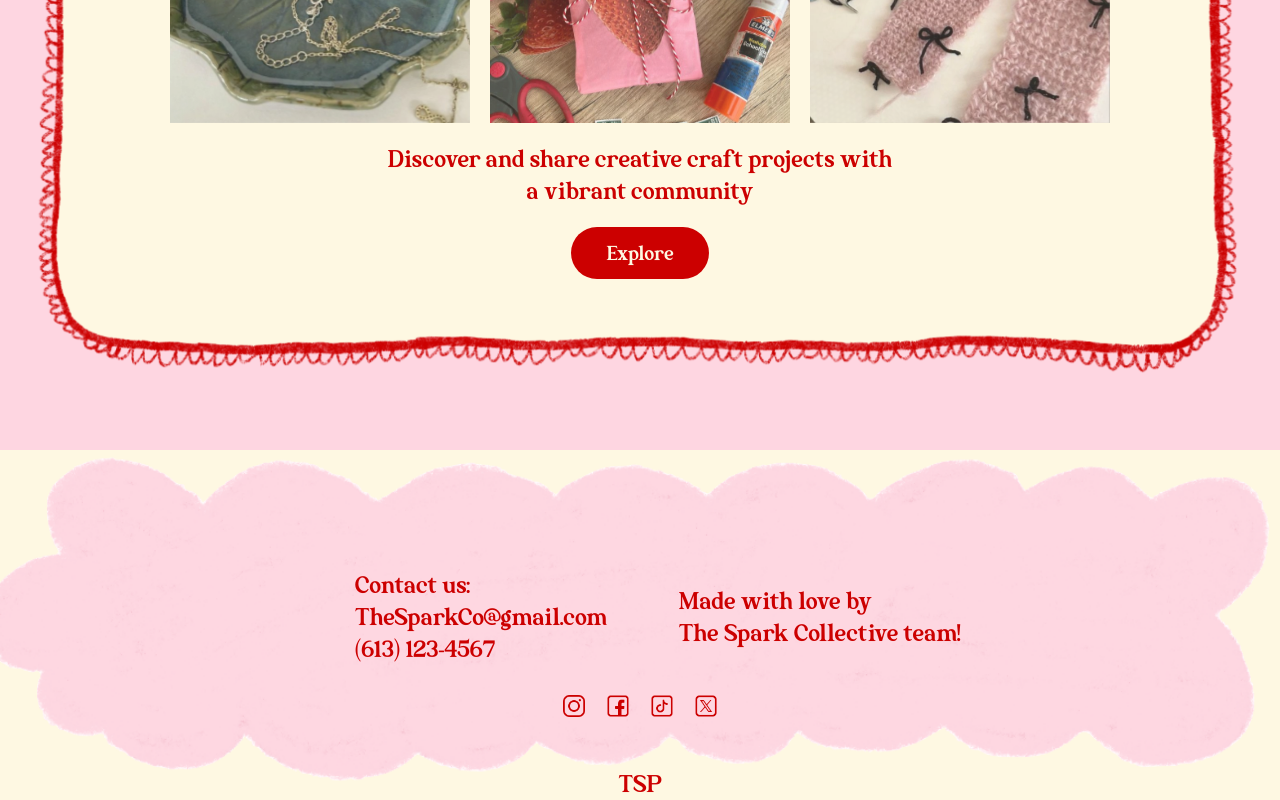
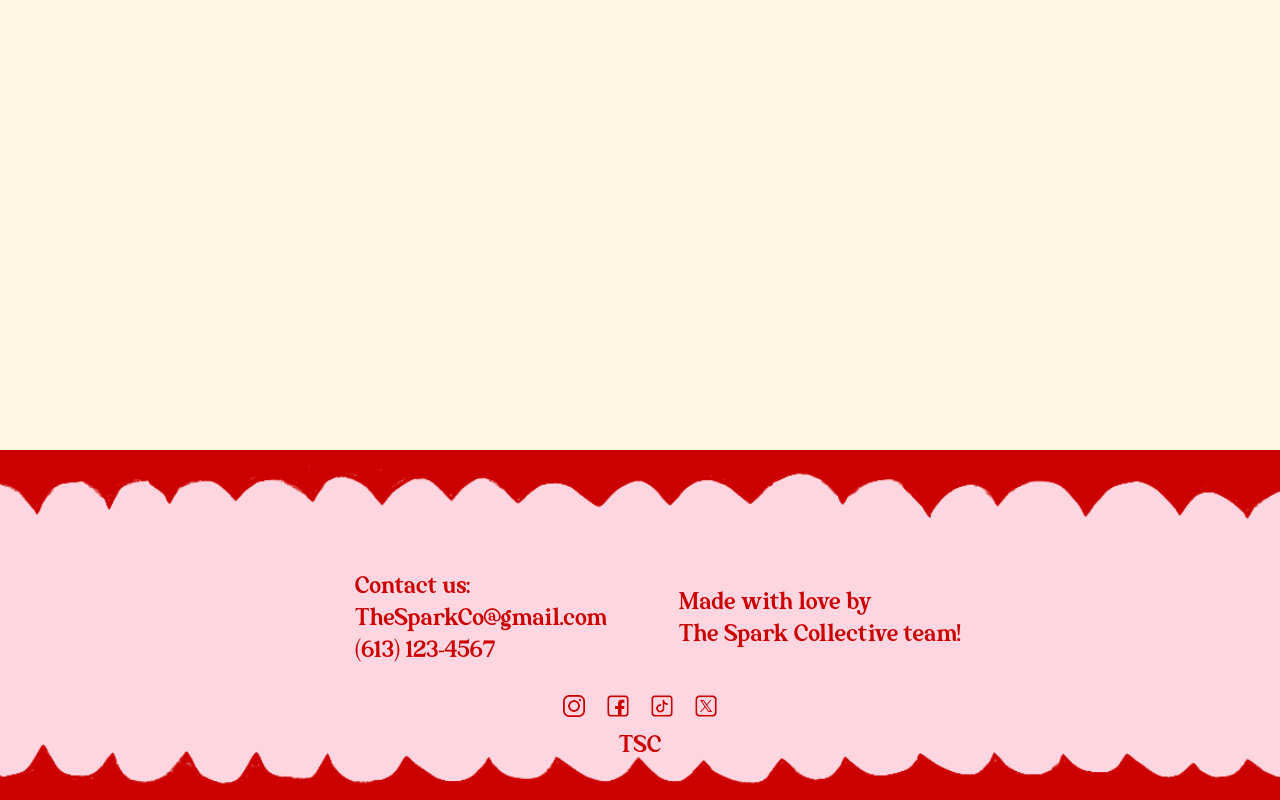
Before and after one commit to ayadebbagh/SEG3525_Project2, a React (Vite) app: page /resource-library in a window 1280 px wide. Shown: the part 426-1226 px from the top of the page. Built offline with nearby package versions, Linux system fonts and the light colour scheme.

Commit message:
started resource library page

```diff
--- a/package.json
+++ b/package.json
@@ -12,7 +12,8 @@
   "dependencies": {
     "react": "^18.3.1",
     "react-dom": "^18.3.1",
-    "react-icons": "^5.2.1"
+    "react-icons": "^5.2.1",
+    "react-router-dom": "^6.24.0"
   },
   "devDependencies": {
     "@types/react": "^18.3.3",
--- a/src/components/navBar.jsx
+++ b/src/components/navBar.jsx
@@ -22,7 +22,7 @@ const Navbar = () => {
         >
           <div className="text-sm font-Paradose" style={{ fontSize: "24px" }}>
             <a
-              href="#responsive-header"
+              href="/"
               className="block mt-4 lg:inline-block lg:mt-0 text-red hover:text-beige mr-4"
             >
               The Spark Collective
@@ -47,7 +47,7 @@ const Navbar = () => {
               Community
             </a>
             <a
-              href="#resource-library"
+              href="/resource-library"
               className="block mt-4 lg:inline-block lg:mt-0 text-red hover:text-beige"
             >
               Resource Library
--- /dev/null
+++ b/src/components/redFooter.jsx
@@ -0,0 +1,63 @@
+import React from "react";
+import redFooter from "../assets/images/redFooter.png";
+import facebook from "../assets/images/facebook.png";
+import instagram from "../assets/images/instagram.png";
+import tiktok from "../assets/images/tiktok.png";
+import twitter from "../assets/images/twitter.png";
+
+const RedFooter = () => {
+  return (
+    <div
+      className="bg-lightPink w-screen flex justify-center items-center relative overflow-hidden"
+      style={{ height: "350px" }}
+    >
+      <img
+        src={redFooter}
+        alt=""
+        className="absolute w-full h-full object-cover"
+        style={{ top: "0px" }}
+      />
+      <div className="flex justify-center items-center w-full absolute top-0 left-0 right-0 bottom-0">
+        <div className="flex flex-col justify-center items-center h-full w-full px-8">
+          <div className="flex justify-center items-center flex-wrap">
+            <div
+              className="text-left mr-8 md:mr-20 lg:mr-20 text-red font-Texterius text-md md:text-xl lg:text-2xl whitespace-nowrap mb-4 md:mb-4 pl-9 pr-9"
+              style={{
+                minWidth: "250px",
+                marginLeft: "auto",
+                marginRight: "auto",
+              }}
+            >
+              Contact us: <br />
+              TheSparkCo@gmail.com <br />
+              (613) 123-4567
+            </div>
+            <div
+              className="text-left md:ml-20 lg:ml-20 text-red font-Texterius text-md md:text-xl lg:text-2xl whitespace-nowrap mb-4 md:mb-4 pl-9"
+              style={{
+                minWidth: "250px",
+                marginLeft: "auto",
+                marginRight: "auto",
+              }}
+            >
+              Made with love by <br />
+              The Spark Collective team!
+            </div>
+          </div>
+          <div className=" absolute bottom-20 flex justify-center items-center space-x-4">
+            <img src={instagram} className="w-7 h-7" />
+            <img src={facebook} className="w-7 h-7" />
+            <img src={tiktok} className="w-7 h-7" />
+            <img src={twitter} className="w-7 h-7" />
+          </div>
+          <div className="absolute bottom-10 text-center">
+            <div className=" text-red font-Texterius text-md md:text-xl lg:text-2xl mt-4 w-full">
+              TSC
+            </div>
+          </div>
+        </div>
+      </div>
+    </div>
+  );
+};
+export default RedFooter;
--- a/src/main.jsx
+++ b/src/main.jsx
@@ -1,10 +1,20 @@
 import React from "react";
 import ReactDOM from "react-dom/client";
+import "./index.css";
+import { BrowserRouter as Router, Routes, Route } from "react-router-dom";
+import Navbar from "./components/navBar.jsx";
 import Homepage from "./pages/Homepage.jsx";
-import "./index.css";
+import ResourceLibrary from "./pages/ResourceLibrary.jsx";
 
-ReactDOM.createRoot(document.getElementById("root")).render(
+const root = ReactDOM.createRoot(document.getElementById("root"));
+root.render(
   <React.StrictMode>
-    <Homepage />
+    <Router>
+      <Navbar />
+      <Routes>
+        <Route path="/" element={<Homepage />} />
+        <Route path="/resource-library" element={<ResourceLibrary />} />
+      </Routes>
+    </Router>
   </React.StrictMode>
 );
--- a/src/pages/Homepage.jsx
+++ b/src/pages/Homepage.jsx
@@ -10,19 +10,18 @@ import ImageSlider from "../components/fadePictures.jsx";
 function Homepage() {
   return (
     <>
-      <Navbar />
       <div className="bg-lightPink w-full h-screen">
         <div className="flex flex-col justify-center items-center pt-4 px-4 overflow-hidden h-screen w-full relative">
           <img
             src={border}
-            className="object-contain absolute left-0 w-full h-full"
+            className="hidden md:block object-contain absolute left-0 w-full h-full"
             style={{ top: "-50px" }}
           />
           <div className="flex flex-col justify-center items-center h-full w-full px-8 z-10 mt-[-130px] space-y-5">
             <h1 className="text-red font-Texterius text-3xl md:text-6xl lg:text-8xl text-center">
               Find your next project!
             </h1>
-            <div className="flex flex-row justify-center items-center space-x-5 mt-5">
+            <div className="flex flex-col sm:flex-row justify-center items-center space-x-0 sm:space-x-5 space-y-5 sm:space-y-0">
               <ImageSlider
                 images={[
                   "./src/assets/images/1.jpeg",
@@ -101,7 +100,7 @@ function Homepage() {
             </div>
             <div className="absolute bottom-0 text-center">
               <div className=" text-red font-Texterius text-md md:text-xl lg:text-2xl mt-4 w-full">
-                TSP
+                TSC
               </div>
             </div>
           </div>
--- /dev/null
+++ b/src/pages/ResourceLibrary.jsx
@@ -0,0 +1,18 @@
+import React from "react";
+import RedFooter from "../components/redFooter";
+// Ensure the import matches the file name's case
+
+function ResourceLibrary() {
+  return (
+    <>
+      <div className="bg-beige w-full h-screen justify-center items-center flex-col space-y-5">
+        <div className="text-red font-Texterius text-center text-7xl pt-4">
+          Resource Library
+        </div>
+      </div>
+      <RedFooter />
+    </>
+  );
+}
+
+export default ResourceLibrary;
```
Also changed, not shown: src/assets/images/redFooter.png (added), 1 other file (tests, documents, lock files or other folders).
